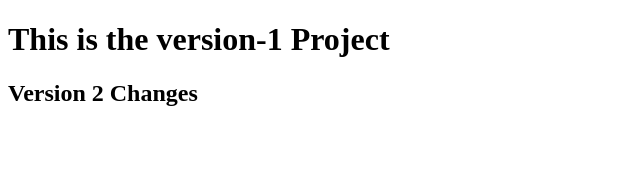
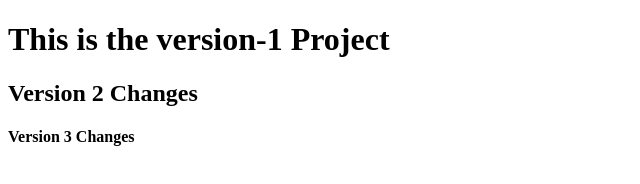
Before and after one commit to SureshAdabala/65R-Version, a plain HTML site: page index.html in a window 1280 px wide. Shown: the whole page, without its empty margins (0-640 px from the left). Drawn offline with Linux system fonts and the light colour scheme.

Commit message:
Version - 3

```diff
--- a/index.html
+++ b/index.html
@@ -8,5 +8,6 @@
 <body>
     <h1>This is the version-1 Project</h1>
     <h2>Version 2 Changes</h2>
+    <h4>Version 3 Changes</h4>
 </body>
 </html>
```
